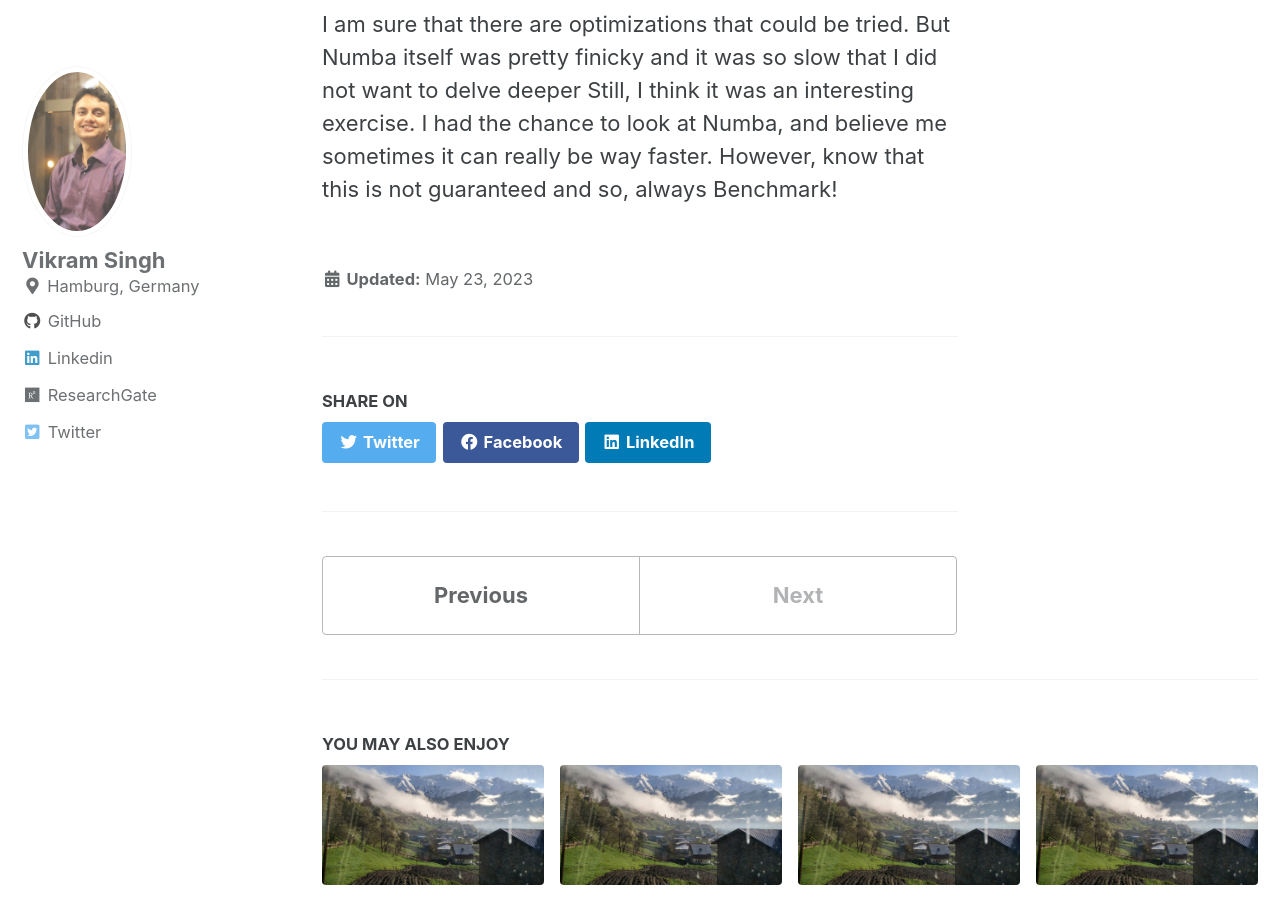
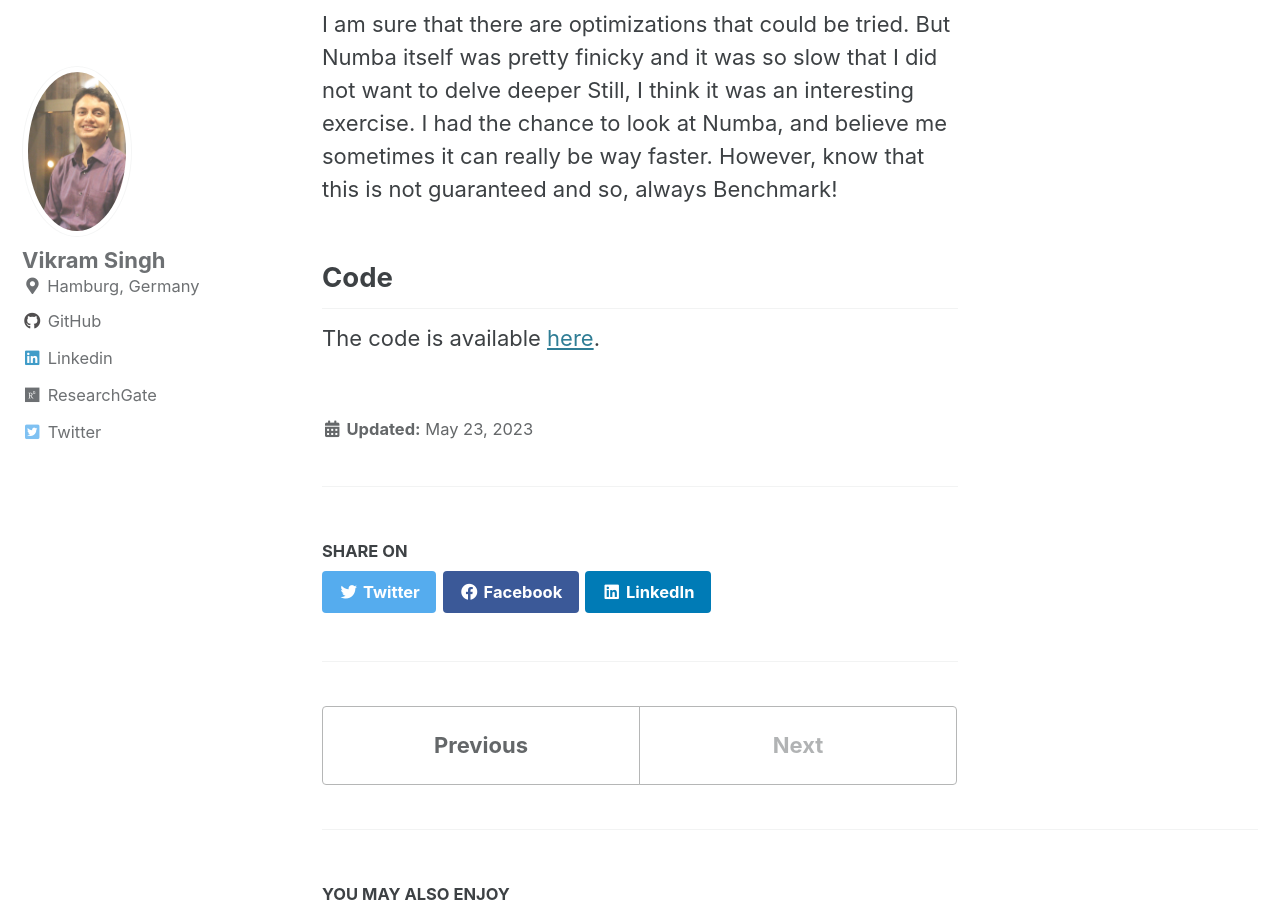
Before and after one commit to vikramsg/vikramsg.github.io, a Jekyll site: the page built from _posts/2023-05-23-blog_numba_slower_than_pandas.md, in a window 1280 px wide and 900 px high, scrolled down 3463 px. Built offline with Jekyll 4.4.1, drawn with Linux system fonts in a browser that asks for light colours; cached includes are drawn as plain includes.

Commit message:
Add link to code

```diff
--- a/_posts/2023-05-23-blog_numba_slower_than_pandas.md
+++ b/_posts/2023-05-23-blog_numba_slower_than_pandas.md
@@ -98,3 +98,9 @@ But Numba itself was pretty finicky and it was so slow that I did not want to de
 Still, I think it was an interesting exercise.
 I had the chance to look at Numba, and believe me sometimes it can really be way faster.
 However, know that this is not guaranteed and so, always Benchmark!
+
+
+## Code
+
+The code is available
+[here](https://github.com/vikramsg/blog_code/tree/main/numpy_groupby/groupby_profile.py).
```
